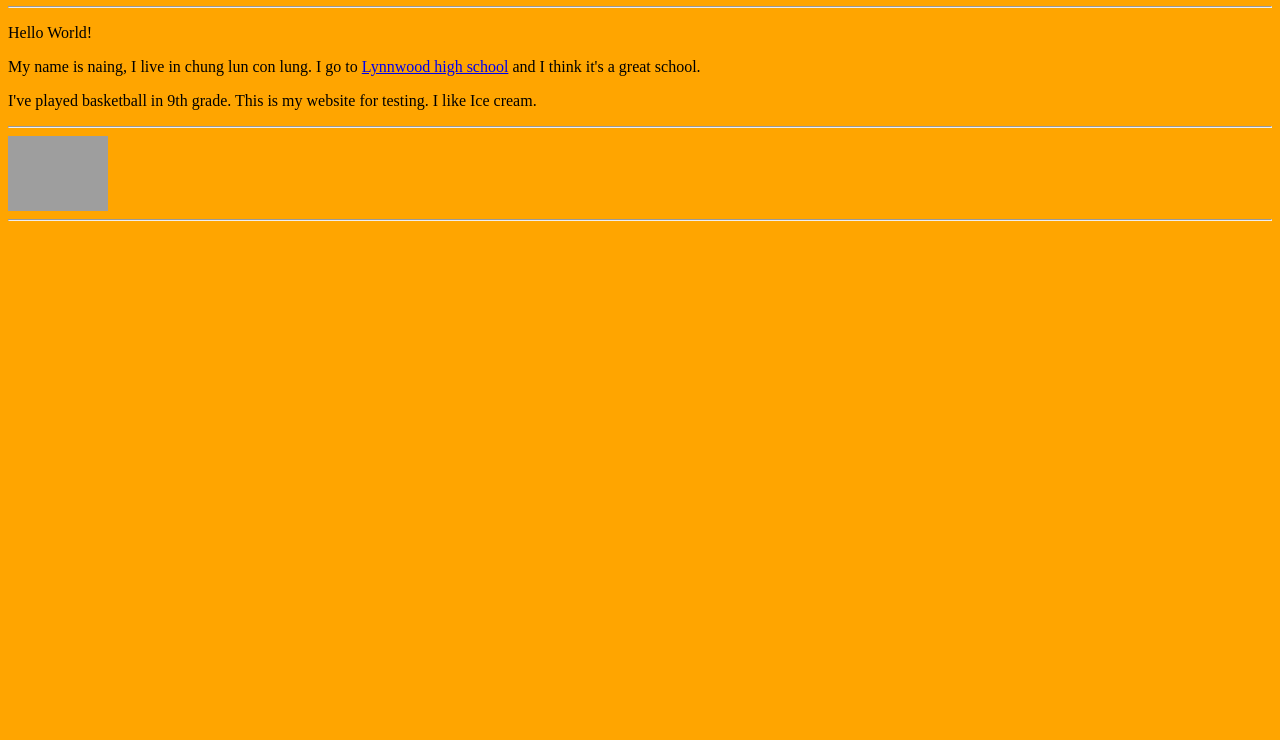
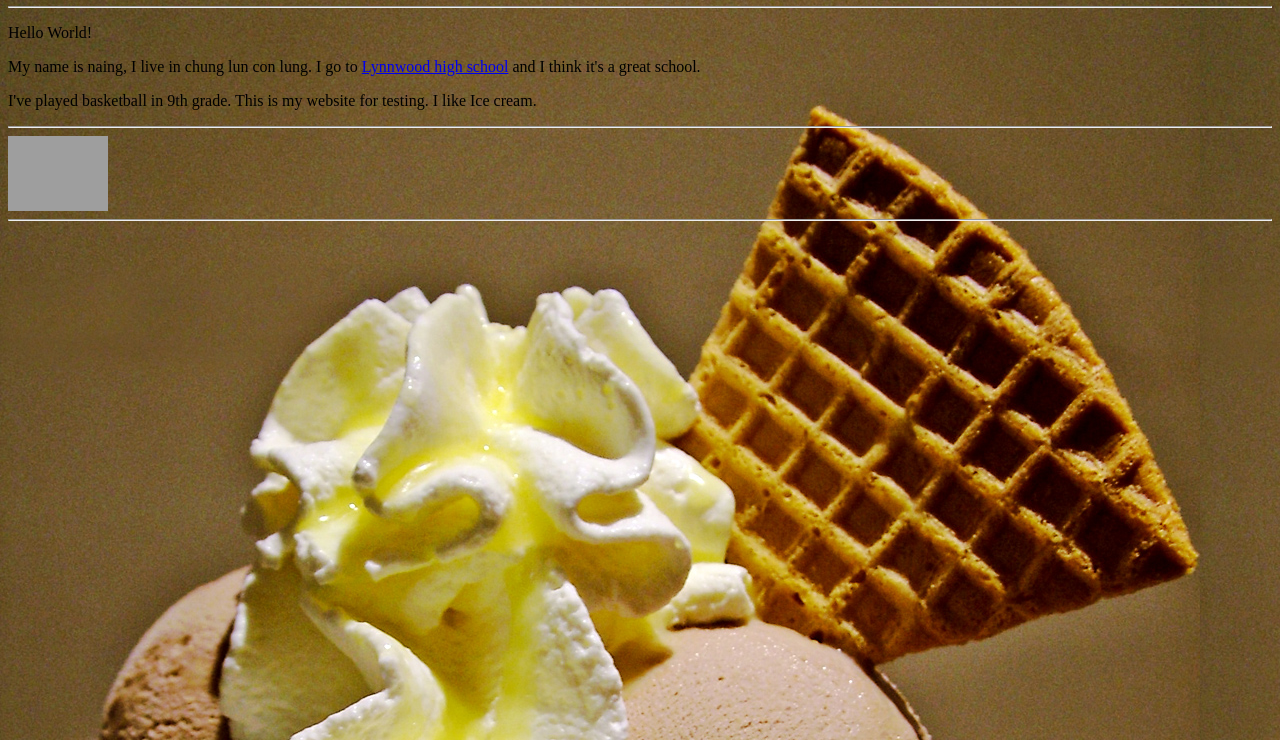
Before and after one commit to EmamMun000/csp-sp2019-test, a plain HTML site: page index.html in a window 1280 px wide. Shown: the part 60-800 px from the top of the page. Drawn offline with Linux system fonts and the light colour scheme; grey boxes are pictures that could not be loaded.

Commit message:
Update index.html

```diff
--- a/index.html
+++ b/index.html
@@ -1,7 +1,7 @@
 <html>
   <title>Your Webpage</title>
-  <body bgcolor="orange">
-    <h1>Welcome!</h1>
+  <body style="background: url(Ice_Cream_dessert_02.jpg) "><h1>Welcome!</h1>
+
     <hr>
     <p> Hello World!
     <p> My name is naing, I live in chung lun con lung. I go to
```
